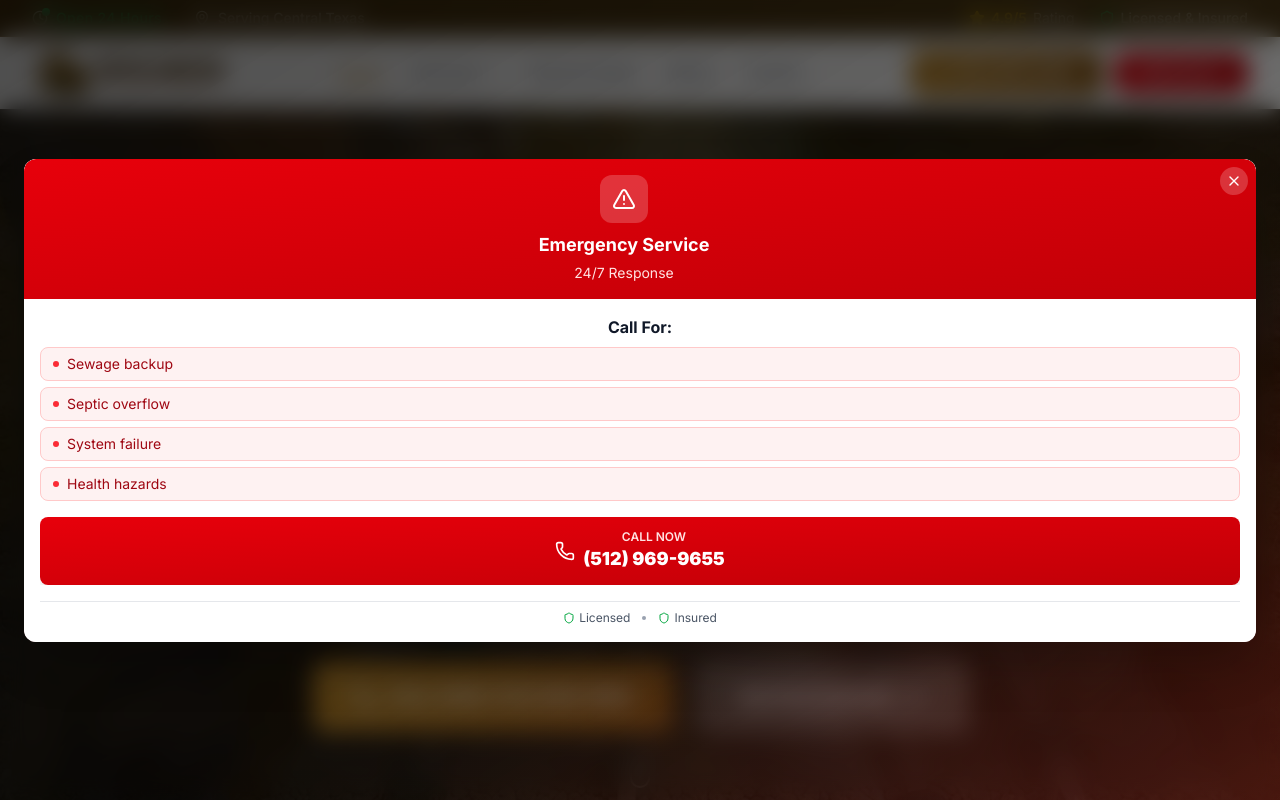
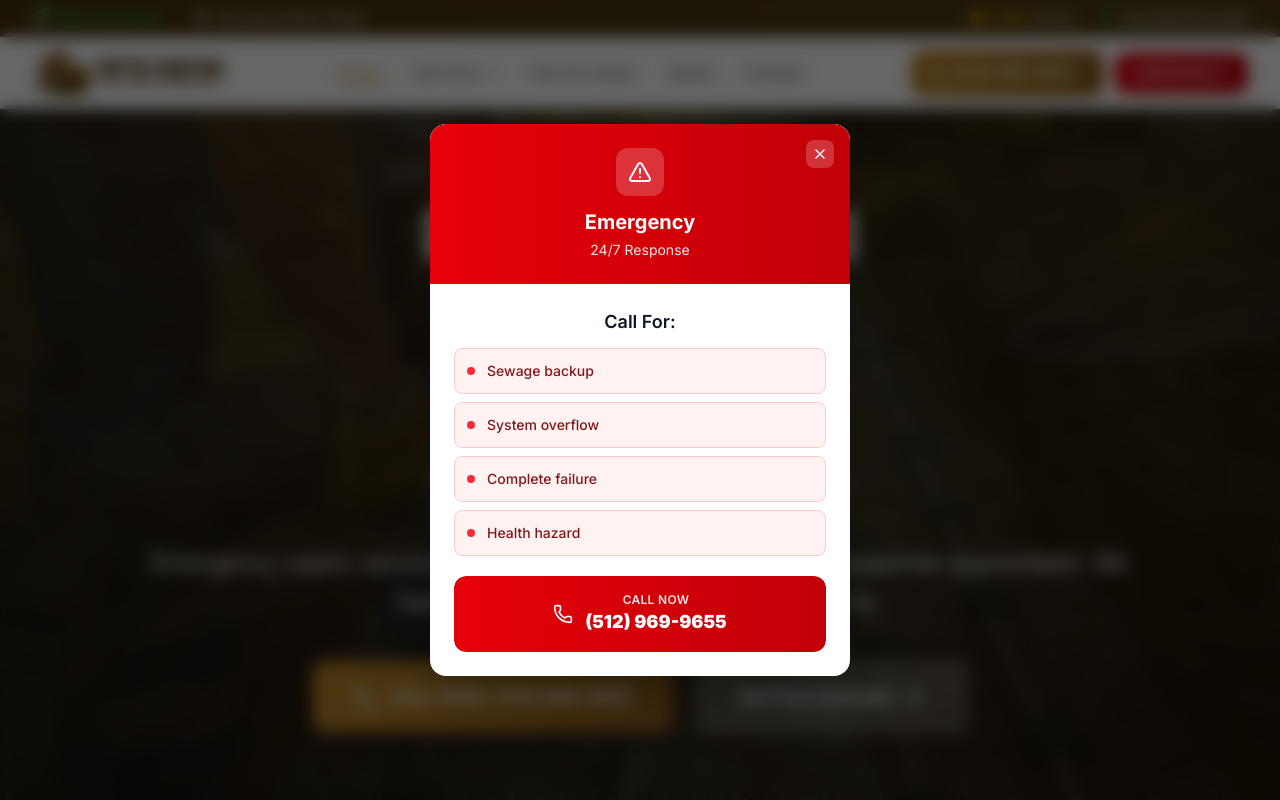
Before and after one commit to SathiraDM/septic-cheetah-website, a Next.js app: page / in a window 1280 px wide. Both pictures are taken after a click on the button "EMERGENCY". Shown: the top 800 px of the page. Built offline with nearby package versions, Linux system fonts and the light colour scheme; a web font is replaced by a local one.

Commit message:
feat: Replace ContactUs image with new contact-us image and enhance EmergencyModal design for improved user experience

```diff
--- a/src/components/EmergencyModal.tsx
+++ b/src/components/EmergencyModal.tsx
@@ -45,94 +45,83 @@ export default function EmergencyModal({ isOpen, onClose }: EmergencyModalProps)
   return (
     <AnimatePresence>
       {isOpen && (
-        <div
-          className="fixed inset-0 z-[9999] flex items-center justify-center p-4 sm:p-6"
+        <motion.div
+          className="fixed inset-0 z-[9999] flex items-center justify-center p-4 bg-black/60 backdrop-blur-sm"
           onClick={handleBackdropClick}
-        >
-          {/* Background Overlay with improved blur and gradient */}
-          <motion.div
-            className="absolute inset-0 bg-gradient-to-br from-black/70 via-black/60 to-red-900/40 backdrop-blur-md"
           initial={{ opacity: 0 }}
           animate={{ opacity: 1 }}
           exit={{ opacity: 0 }}
           transition={{ duration: 0.3 }}
-          />
-
-          {/* Modal Content - Compact Design */}
+        >
+          {/* Clean Minimal Modal */}
           <motion.div
-            className="relative bg-white rounded-xl shadow-2xl max-w-sm w-full overflow-hidden"
-            initial={{ opacity: 0, scale: 0.8, y: 30 }}
-            animate={{ opacity: 1, scale: 1, y: 0 }}
-            exit={{ opacity: 0, scale: 0.8, y: 30 }}
-            transition={{ duration: 0.4, ease: [0.4, 0, 0.2, 1] }}
+            className="relative bg-white rounded-2xl shadow-2xl w-full max-w-sm overflow-hidden"
+            initial={{ opacity: 0, scale: 0.9 }}
+            animate={{ opacity: 1, scale: 1 }}
+            exit={{ opacity: 0, scale: 0.9 }}
+            transition={{ duration: 0.3, ease: [0.25, 0.46, 0.45, 0.94] }}
             onClick={(e) => e.stopPropagation()}
+            style={{ maxWidth: '420px' }}
           >
-            {/* Gradient Border Effect */}
-            <div className="absolute -inset-0.5 bg-gradient-to-r from-red-600 to-red-700 rounded-xl blur opacity-20"></div>
-
-            {/* Main Content Container */}
-            <div className="relative bg-white rounded-xl">
-              {/* Header - Compact */}
-              <div className="relative bg-gradient-to-br from-red-600 to-red-700 text-white px-4 py-4 rounded-t-xl">
-                {/* Close Button - Compact */}
+            {/* Simple Header */}
+            <div className="relative bg-gradient-to-r from-red-600 to-red-700 text-white px-6 py-6 rounded-t-2xl">
+              {/* Clean Close Button */}
               <button
                 onClick={onClose}
-                  className="absolute top-2 right-2 p-1.5 rounded-full bg-white/20 hover:bg-white/30 transition-all duration-200"
-                  aria-label="Close Emergency Modal"
+                className="absolute top-4 right-4 p-1.5 rounded-lg bg-white/20 hover:bg-white/30 transition-colors duration-200 cursor-pointer"
+                aria-label="Close"
               >
                 <X className="w-4 h-4 text-white" />
               </button>
 
-                {/* Header Content - Compact */}
-                <div className="text-center pr-8">
+              {/* Minimal Header Content - Properly Centered */}
+              <div className="text-center">
                 <motion.div
-                    className="w-12 h-12 bg-white/20 rounded-xl flex items-center justify-center mx-auto mb-2"
-                    initial={{ scale: 0, rotate: -180 }}
-                    animate={{ scale: 1, rotate: 0 }}
-                    transition={{ delay: 0.2, duration: 0.5, ease: "easeOut" }}
+                  className="w-12 h-12 bg-white/20 rounded-xl flex items-center justify-center mx-auto mb-3"
+                  initial={{ scale: 0 }}
+                  animate={{ scale: 1 }}
+                  transition={{ delay: 0.2, duration: 0.4 }}
                 >
                   <AlertTriangle className="w-6 h-6 text-white" />
                 </motion.div>
-                  <h2 className="text-lg font-bold mb-1">Emergency Service</h2>
+                <h2 className="text-xl font-bold mb-1">Emergency</h2>
                 <p className="text-red-100 text-sm">24/7 Response</p>
               </div>
             </div>
 
-              {/* Content Section - Compact */}
-              <div className="p-4 space-y-4">
-                {/* Emergency Situations - Compact */}
+            {/* Simple Content */}
+            <div className="p-6 space-y-5">
+              {/* Minimal Emergency List */}
               <div>
-                  <h3 className="text-base font-bold text-gray-900 mb-2 text-center">
+                <h3 className="text-lg font-semibold text-gray-900 mb-3 text-center">
                   Call For:
                 </h3>
-                  <div className="space-y-1.5">
+                <div className="space-y-2">
                   {[
                     'Sewage backup',
-                      'Septic overflow',
-                      'System failure',
-                      'Health hazards'
+                    'System overflow',
+                    'Complete failure',
+                    'Health hazard'
                   ].map((situation, index) => (
                     <motion.div
                       key={index}
-                        className="bg-red-50 border border-red-200 rounded-lg px-3 py-1.5 text-red-800 text-sm"
-                        initial={{ opacity: 0, x: -20 }}
+                      className="flex items-center space-x-3 p-3 bg-red-50 rounded-lg border border-red-200"
+                      initial={{ opacity: 0, x: -10 }}
                       animate={{ opacity: 1, x: 0 }}
-                        transition={{ delay: 0.3 + index * 0.1 }}
+                      transition={{ delay: 0.3 + index * 0.05 }}
                     >
-                        <div className="flex items-center space-x-2">
-                          <div className="w-1.5 h-1.5 bg-red-500 rounded-full flex-shrink-0"></div>
-                          <span>{situation}</span>
-                        </div>
+                      <div className="w-2 h-2 bg-red-500 rounded-full"></div>
+                      <span className="text-sm font-medium text-red-900">{situation}</span>
                     </motion.div>
                   ))}
                 </div>
               </div>
 
-                {/* Emergency Contact - Compact */}
+              {/* Clean Call Button */}
               <motion.div
                 initial={{ opacity: 0, y: 20 }}
                 animate={{ opacity: 1, y: 0 }}
-                  transition={{ delay: 0.7, duration: 0.4 }}
+                transition={{ delay: 0.5 }}
               >
                 <a
                   href={`tel:${CONTACT_INFO.phone}`}
@@ -140,43 +129,22 @@ export default function EmergencyModal({ isOpen, onClose }: EmergencyModalProps)
                     trackPhoneCall('emergency_modal');
                     onClose();
                   }}
-                    className="group block w-full relative overflow-hidden"
+                  className="block w-full relative overflow-hidden rounded-xl group"
                 >
-                    <div className="bg-gradient-to-br from-red-600 to-red-700 hover:from-red-700 hover:to-red-800 text-white font-bold py-3 px-4 rounded-lg shadow-lg transition-all duration-300 group-hover:scale-105">
-                      <div className="flex items-center justify-center space-x-2">
-                        <Phone className="w-5 h-5" />
+                  <div className="bg-gradient-to-r from-red-600 to-red-700 text-white font-bold py-4 px-4 rounded-xl shadow-lg transition-all duration-300 group-hover:scale-[1.02] before:absolute before:inset-0 before:bg-gradient-to-r before:from-white/20 before:to-white/10 before:opacity-0 group-hover:before:opacity-100 before:transition-opacity before:duration-300 before:rounded-[inherit]">
+                    <div className="flex items-center justify-center space-x-3 relative z-10">
+                      <Phone className="w-5 h-5 group-hover:rotate-12 transition-transform duration-300" />
                       <div className="text-center">
-                          <div className="text-xs font-semibold text-red-100">CALL NOW</div>
+                        <div className="text-xs font-semibold text-red-100 uppercase tracking-wide">Call Now</div>
                         <div className="text-lg font-black">{CONTACT_INFO.phone}</div>
                       </div>
                     </div>
                   </div>
                 </a>
               </motion.div>
-
-                {/* Trust Indicators - Compact */}
-                <motion.div
-                  className="border-t border-gray-200 pt-2"
-                  initial={{ opacity: 0 }}
-                  animate={{ opacity: 1 }}
-                  transition={{ delay: 0.9 }}
-                >
-                  <div className="flex items-center justify-center space-x-3 text-xs text-gray-600">
-                    <div className="flex items-center space-x-1">
-                      <Shield className="w-3 h-3 text-green-600" />
-                      <span>Licensed</span>
-                    </div>
-                    <div className="w-1 h-1 bg-gray-400 rounded-full"></div>
-                    <div className="flex items-center space-x-1">
-                      <Shield className="w-3 h-3 text-green-600" />
-                      <span>Insured</span>
-                    </div>
             </div>
           </motion.div>
-              </div>
-            </div>
         </motion.div>
-        </div>
       )}
     </AnimatePresence>
   );
```
Also changed, not shown: src/app/page.tsx (+28 -35 lines), public/images/ContactUs.png (deleted), public/images/contact-us.jpeg (added). Lines whose indentation alone changed are shown as unchanged.
